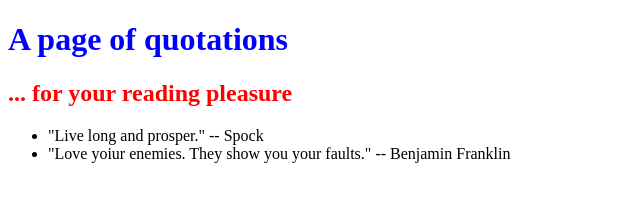
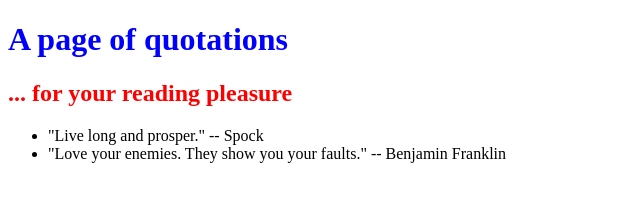
Before and after one commit to cengelmann71/0main_ce_repo, a plain HTML site: page index.html in a window 1280 px wide. Shown: the full height of the page, 0-640 px from the left. Drawn offline with Linux system fonts and the light colour scheme.

Commit message:
added Benjamin Franklin quote

```diff
--- a/index.html
+++ b/index.html
@@ -9,7 +9,7 @@
 		<h2 style="color:red">... for your reading pleasure</h2>
 		<ul>
 			<li>"Live long and prosper." -- Spock</li>
-			<li>"Love yoiur enemies. They show you your faults." -- Benjamin Franklin</li>
+			<li>"Love your enemies. They show you your faults." -- Benjamin Franklin</li>
 		</ul>
 	</body>
 </html>
```
